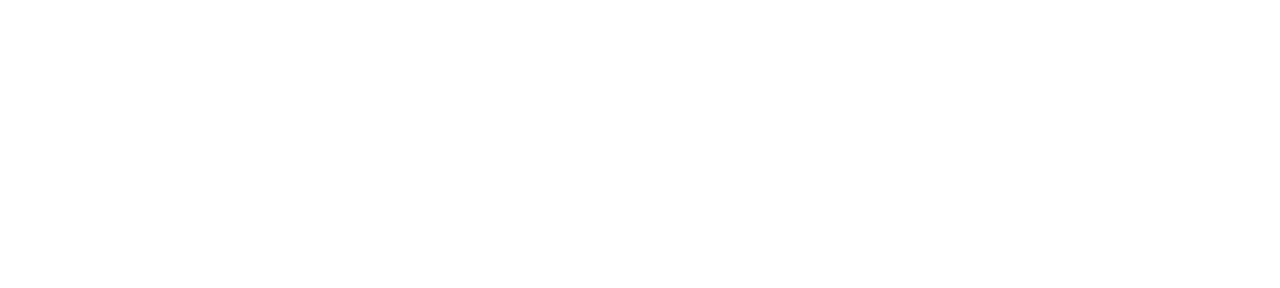
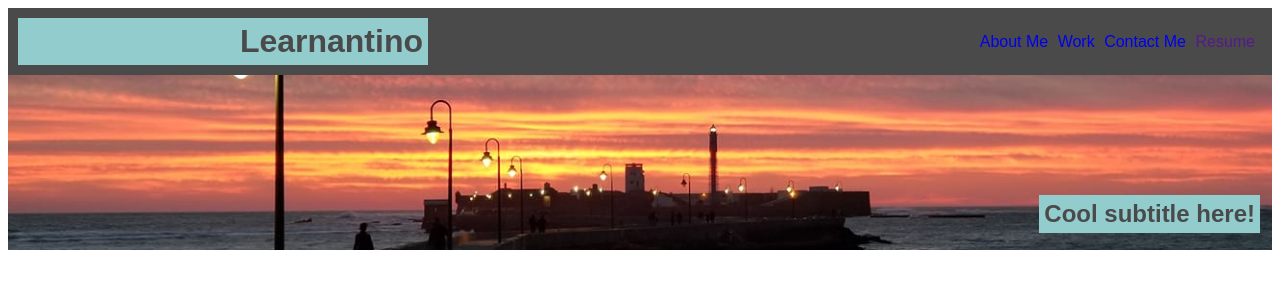
Before and after one commit to MJGRiley/2-Portfolio, a plain HTML site: page index.html in a window 1280 px wide. Drawn offline with Linux system fonts and the light colour scheme.

Commit message:
Top half working

```diff
--- a/Assets/css/style.css
+++ b/Assets/css/style.css
@@ -0,0 +1,53 @@
+:root {
+    --lb: #92cccd;
+    --dg: #4a4a4a;
+}
+
+body{
+    font-family: sans-serif;
+}
+
+header{
+    padding: 5px 0;
+    background-color: var(--dg);
+}
+
+.titles {
+    color: var(--dg);
+    background-color: var(--lb);
+    padding: 5px;
+}
+
+header h1 {
+    margin: 5px 0 5px 10px;
+    padding: .5% 1% .5% 0;
+    width: 400px;
+    text-align: right;
+}
+
+nav {
+    position: absolute;
+    top: 17px;
+    right: 20px;
+}
+
+nav a {
+  text-decoration: none;
+}
+
+nav li {
+    display: inline;
+    padding-right: 5px;
+}
+
+img {
+    height: 175px;
+    width: 100%;
+    object-fit: cover;
+}
+
+main h2 {
+    position: absolute;
+    right: 20px;
+    top: 175px;
+}
--- a/index.html
+++ b/index.html
@@ -3,16 +3,40 @@
 
 <head>
     <meta charset="UTF-8" />
-    <link rel="stylesheet" href="./Assets/css/style.css">
-    <title>website</title>
+    <meta name="viewport" content="width=device-width, initial-scale=1" />
+    <link rel="stylesheet" href="./assets/css/reset.css" />
+    <link rel="stylesheet" href="./assets/css/style.css" />
+    <title>Portfolio</title>
 </head>
 <body>
     <header>
+        <h1 class="titles">Learnantino</h1>
         <nav>
-
+            <ul>
+                <li><a href="#AM">About Me</a></li>
+                <li><a href="#Work">Work</a></li>
+                <li><a href="#Contact">Contact Me</a></li>
+                <li><a href="">Resume</a></li>
+            </ul>
         </nav>
     </header>
     <main>
+        <picture>
+            <img src="Assets/Images/CadizSunset.jpg">
+            <h2 class="titles">Cool subtitle here!</h2>
+        </picture>
 
+    <aside>
+        <article></article>
+        <article></article>
+        <article></article>
+    </aside>
+
+        <Section id="AM"></Section>
+        <Section id="Work"></Section>
+        <Section id="Contact"></Section>
     </main>
+    <footer>
+
+    </footer>
 </body>
```
Also changed, not shown: Assets/Images/CadizSunset.jpg (added), Assets/Images/image.png (added).
